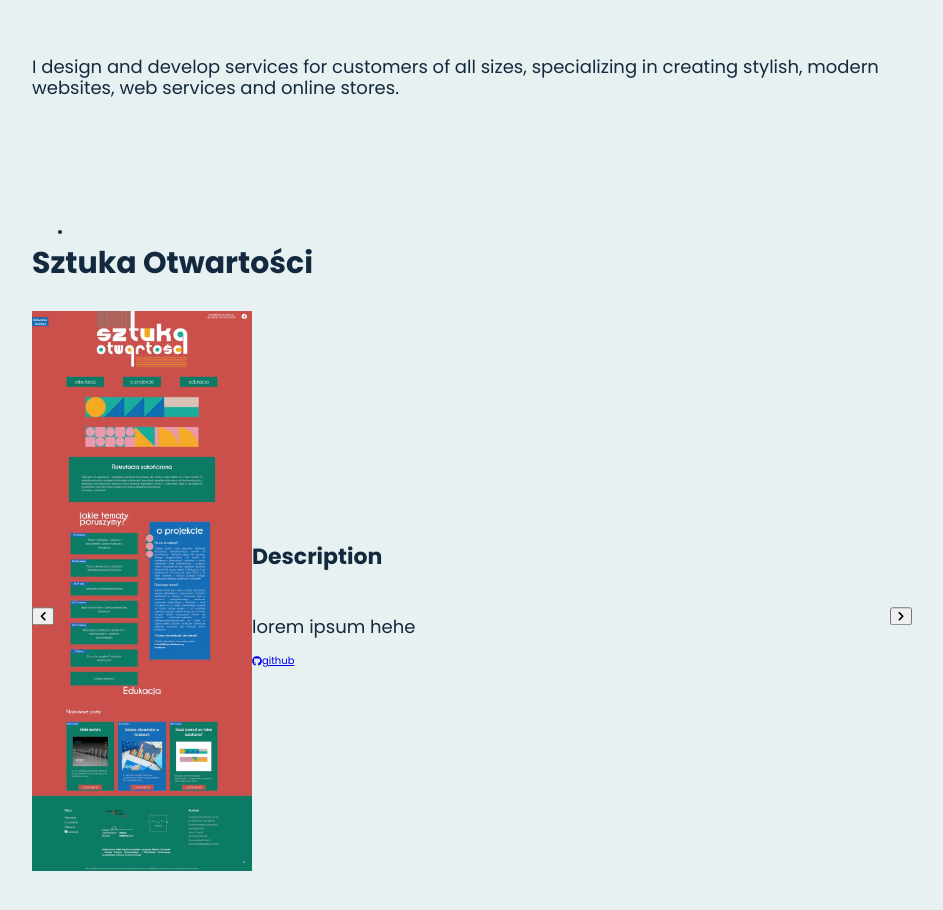
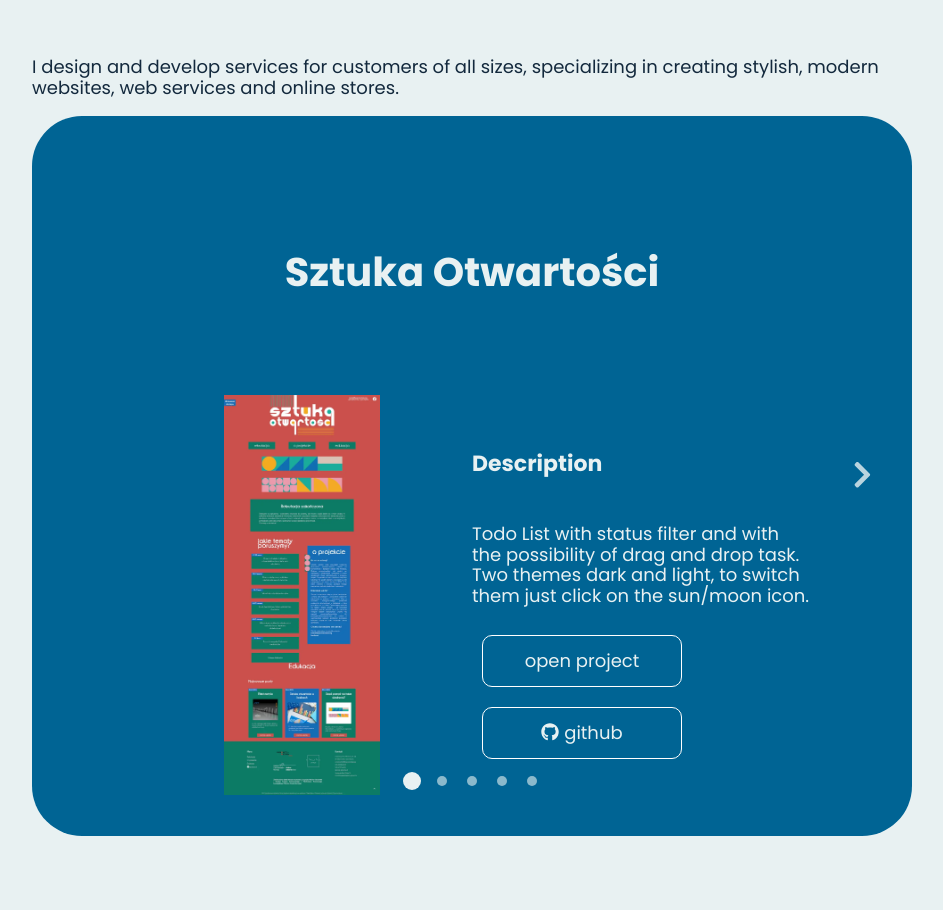
Before and after one commit to mateuszluczkowski/portfolio-ts, a React (Create React App) app: page / in a window 1280 px wide. Shown: the part 1807-2717 px from the top of the page, without its empty margins (168-1111 px from the left). After the commit the page ends 2683 px from the top, so only its background shows below. Built offline with nearby package versions, Linux system fonts and the light colour scheme.

Commit message:
created slider's logic

```diff
--- a/src/components/PortfolioProject/PortfolioProject.css.ts
+++ b/src/components/PortfolioProject/PortfolioProject.css.ts
@@ -1,24 +1,56 @@
 import styled from "styled-components";
-import { ProjectPropsStyled } from "interfaces";
 export const Root = styled.div`
-   display: flex;
-   flex-wrap: wrap;
+   display: grid;
+   padding: 0 ${({ theme: { spacing } }) => spacing.xxlg};
+   grid-template-rows: auto auto;
+   grid-template-columns: 1fr 1fr;
+   grid-template-areas: "title title" "img text";
    max-height: 100%;
    width: 100%;
+   justify-items: center;
+   color: ${({ theme: { colors } }) => colors.azure};
+   z-index: 10;
 `;
-export const Title = styled.h3`
+export const Title = styled.h2`
+   grid-area: title;
+
    width: 100%;
+   margin-bottom: ${({ theme: { spacing } }) => spacing.xxlg};
+   text-align: center;
 `;
 export const Subtitle = styled.h4``;
 export const ProjectImg = styled.img`
-   max-height: 70vh;
-   flex-basis: 25%;
+   grid-area: img;
+   max-height: 50vh;
 `;
 export const TextWrapper = styled.div`
+   grid-area: text;
    display: flex;
    flex-direction: column;
    justify-content: center;
 `;
 export const Description = styled.p``;
-export const GitHub = styled.a``;
-export const Link = styled.a``;
+export const GitHub = styled.a`
+   text-decoration: none;
+   color: inherit;
+   font-size: 1.8rem;
+   z-index: 1;
+   line-height: 5rem;
+   border: 1px solid white;
+   width: 20rem;
+   text-align: center;
+   margin: 1rem;
+   border-radius: 1rem 1rem;
+`;
+export const Link = styled.a`
+   text-decoration: none;
+   color: inherit;
+   font-size: 1.8rem;
+   z-index: 1;
+   line-height: 5rem;
+   border: 1px solid white;
+   width: 20rem;
+   text-align: center;
+   margin: 1rem;
+   border-radius: 1rem 1rem;
+`;
--- a/src/components/PortfolioProject/PortfolioProject.tsx
+++ b/src/components/PortfolioProject/PortfolioProject.tsx
@@ -27,13 +27,13 @@ export default function PortfolioProject({
          <TextWrapper>
             <Subtitle children="Description" />
             <Description children={description} />
-            <Link href={link} />
+            <Link href={link} children="open project" />
             <GitHub
                href={github}
                children={
                   <>
                      <FontAwesomeIcon icon={faGithub} />
-                     {"github"}
+                     {" github"}
                   </>
                }
             />
--- a/src/components/ProjectSlider/ProjectSlider.css.ts
+++ b/src/components/ProjectSlider/ProjectSlider.css.ts
@@ -5,26 +5,70 @@ import { ProjectSliderNavProps } from "interfaces";
 export const Root = styled.div`
    position: relative;
    width: 100%;
-   height: 100vh;
+   height: 90vh;
    overflow: hidden;
    padding: ${({ theme: { spacing } }) => spacing.xxlg} 0;
+   background-color: ${({ theme: { colors } }) => colors.sapphireBlue};
+   border-radius: 5rem 5rem;
 `;
 
 export const Navigation = styled.div`
    width: 100%;
    height: 100%;
-   z-index: 10;
    position: absolute;
+   top: 0;
+   left: 0;
 `;
 
 export const ArrowButton = styled.button<ProjectSliderNavProps>`
    position: absolute;
+   padding: ${({ theme: { spacing } }) => spacing.xlg};
    top: 50%;
+   transform: translateY(-50%);
    ${({ isLeft }) => (isLeft === 1 ? "left: 0" : "right: 0")};
-   transform: translateY(-50%);
+   font-size: 3rem;
+   background-color: transparent;
+   border: none;
+   color: ${({ theme: { colors } }) => colors.azure};
+   cursor: pointer;
+   opacity: 0.8;
+   transition: ${({ theme: { transition } }) => transition};
+   &:hover {
+      opacity: 1;
+   }
+   &.disabled {
+      opacity: 0;
+      cursor-events: none;
+   }
 `;
 
-export const Dots = styled.ul``;
-export const SingleDot = styled.li``;
+export const Dots = styled.ul`
+   display: flex;
+   padding: ${({ theme: { spacing } }) => spacing.xlg};
+   position: absolute;
+   bottom: 0;
+   left: 50%;
+   transform: translateX(-50%);
+   font-size: 1rem;
+   color: ${({ theme: { colors } }) => colors.azure};
+   list-style: none;
+`;
+export const SingleDot = styled.li`
+   margin: 0 ${({ theme: { spacing } }) => spacing.md};
+   height: 1rem;
+   width: 1rem;
+   border-radius: 50%;
+   background-color: ${({ theme: { colors } }) => colors.azure};
+   cursor: pointer;
+   opacity: 0.6;
+   transition: ${({ theme: { transition } }) => transition};
+   &:hover {
+      opacity: 0.8;
+   }
+   &.active {
+      transform: scale(1.8);
+      opacity: 1;
+   }
+`;
 
 export const Content = styled.div``;
--- a/src/components/ProjectSlider/ProjectSlider.tsx
+++ b/src/components/ProjectSlider/ProjectSlider.tsx
@@ -1,3 +1,5 @@
+import { useState } from "react";
+
 import { FontAwesomeIcon } from "@fortawesome/react-fontawesome";
 import {
    faChevronLeft,
@@ -15,42 +17,54 @@ import {
 import { projects } from "data";
 import { PortfolioProject } from "components";
 export default function ProjectSlider() {
+   const [activeIndex, setActiveIndex] = useState(0);
+   const lastIndex = projects.length - 1;
+   const changeActiveIndex = (direction: "next" | "prev") => {
+      const isNext = direction === "next";
+      const newIndex = activeIndex + (isNext ? 1 : -1);
+      if (newIndex > lastIndex) return;
+      else if (newIndex < 0) return;
+      setActiveIndex(newIndex);
+   };
+   const { img, description, github, gridArea, id, link, name } =
+      projects[activeIndex];
+
    return (
       <Root>
          <Navigation>
             <ArrowButton
+               onClick={() => changeActiveIndex("prev")}
                isLeft={1}
+               className={activeIndex === 0 ? "disabled" : ""}
                children={<FontAwesomeIcon icon={faChevronLeft} />}
             />
             <ArrowButton
+               onClick={() => changeActiveIndex("next")}
                isLeft={-1}
+               className={activeIndex === lastIndex ? "disabled" : ""}
                children={<FontAwesomeIcon icon={faChevronRight} />}
             />
             <Dots>
-               <SingleDot />
+               {projects.map((project) => (
+                  <SingleDot
+                     className={activeIndex === project.id ? "active" : ""}
+                     key={project.name}
+                     onClick={() => setActiveIndex(project.id)}
+                  />
+               ))}
             </Dots>
          </Navigation>
          <Content>
             <PortfolioProject
-               background={projects[0].img}
-               description={projects[0].description}
-               github={projects[0].github}
-               gridArea={projects[0].gridArea}
-               key={projects[0].id}
-               link={projects[0].link}
-               name={projects[0].name}
+               background={img}
+               description={description}
+               github={github}
+               gridArea={gridArea}
+               key={id}
+               link={link}
+               name={name}
             />
          </Content>
       </Root>
    );
 }
-
-// <PortfolioProject
-//                      background={img}
-//                      description={description}
-//                      github={github}
-//                      gridArea={gridArea}
-//                      key={id}
-//                      link={link}
-//                      name={name}
-//                   />
--- a/src/data/projects.data.ts
+++ b/src/data/projects.data.ts
@@ -7,17 +7,19 @@ export const projects = [
    {
       id: 0,
       name: "Sztuka Otwartości",
-      description: "lorem ipsum hehe",
+      description:
+         "Todo List with status filter and with the possibility of drag and drop task. Two themes dark and light, to switch them just click on the sun/moon icon.",
       img: sztukaImg,
       github: "https://github.com/",
-      link: "https://openlink.com/",
+      link: "https://sztukaotwartosci.pl/",
       gridArea: "mainProject",
       isComercial: true,
    },
    {
       id: 1,
       name: "Herbaciarnia ziołowa",
-      description: "lorem ipsum hehe",
+      description:
+         "Todo List with status filter and with the possibility of drag and drop task. Two themes dark and light, to switch them just click on the sun/moon icon.",
       img: herbaciarniaImg,
       github: "https://github.com/mateuszluczkowski/herbaciarnia-react",
       link: "https://herbaciarniaziolowareact.herokuapp.com/",
```
